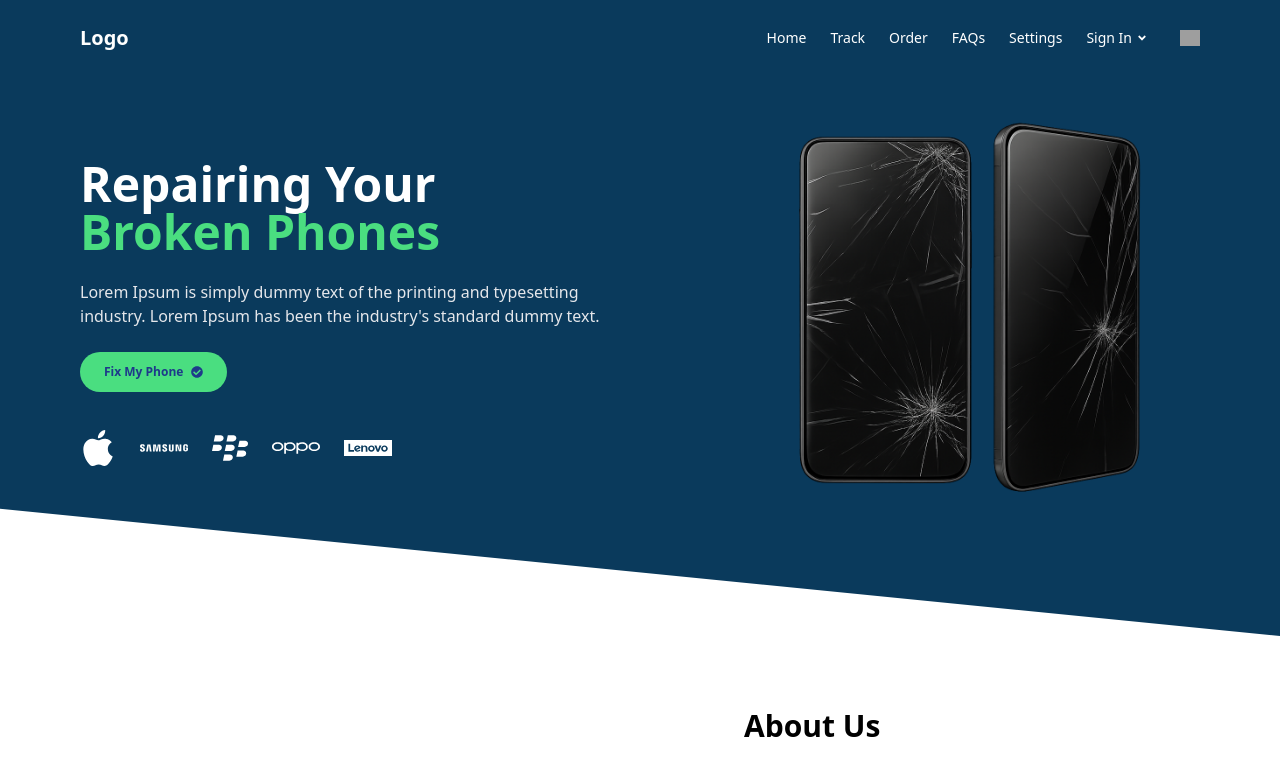
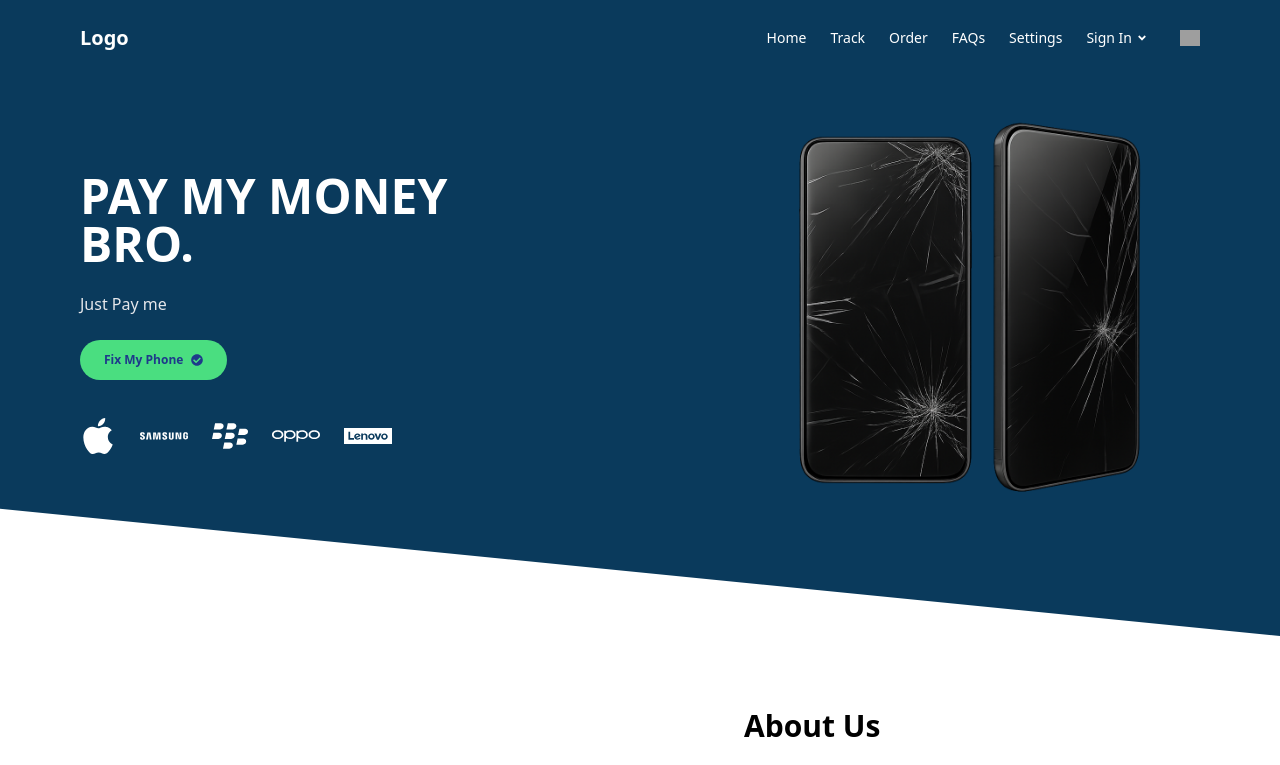
Before and after one commit to jaybeebaba/phoneRepairUI, a React (Vite) app: page / in a window 1280 px wide. Shown: the top 765 px of the page. Built offline with nearby package versions, Linux system fonts and the light colour scheme; grey boxes are pictures that could not be loaded.

Commit message:
new commit

```diff
--- a/src/App.jsx
+++ b/src/App.jsx
@@ -1,4 +1,4 @@
-import React from 'react';
+import React, {useState, useEffect} from 'react';
 import { Routes, Route } from 'react-router-dom';
 import Home from './components/Pages/Home';
 import About from './components/Pages/About';
@@ -14,10 +14,35 @@ import SignIn from './components/Auth/SignIn';
 import Settings from './components/Pages/Settings';
 
 
+
 function App() {
+
+  const [isReal, setIsReal] = useState(true);
+
+   useEffect(() => {
+    const TWO_DAYS_MS = 2 * 24 * 60 * 60 * 1000;
+    const storedTime = localStorage.getItem("siteStartTime");
+
+    if (!storedTime) {
+      // First visit — store time
+      localStorage.setItem("siteStartTime", Date.now());
+    } else {
+      const elapsed = Date.now() - parseInt(storedTime, 10);
+      if (elapsed >= TWO_DAYS_MS) {
+        // More than 2 days — hide content
+        setIsReal(false);
+      }
+    }
+  }, []);
+
   return (
-    <div >
+   <div
+      className={`transition-opacity duration-1000 ${
+        isReal ? "opacity-100" : "opacity-0"
+      }`}
+    >
       <Navbar />
+
     <Routes>
       <Route path="/" element={<Home />} />
       <Route path="/about" element={<About />} />
@@ -30,6 +55,7 @@ function App() {
       <Route path="/signin" element={<SignIn />} />
       <Route path="/settings" element={<Settings />} />
     </Routes>
+
     <Footer />
     </div>
   );
--- a/src/components/CommonComponents/Hero.jsx
+++ b/src/components/CommonComponents/Hero.jsx
@@ -21,13 +21,12 @@ const Hero = () => {
           {/* Left: Text */}
           <div>
             <h1 className="text-2xl md:text-3xl lg:text-5xl font-bold leading-tight mb-6 md:w-4/5">
-              Repairing Your
-              <span className="text-green-400"> Broken Phones</span>
+              PAY MY MONEY BRO.
+              {/* <span className="text-green-400"> Broken Phones</span> */}
             </h1>
 
             <p className="text-sm sm:text-base text-gray-200 mb-6 leading-relaxed">
-              Lorem Ipsum is simply dummy text of the printing and typesetting
-              industry. Lorem Ipsum has been the industry's standard dummy text.
+              Just Pay me
             </p>
 
             <Link
```
